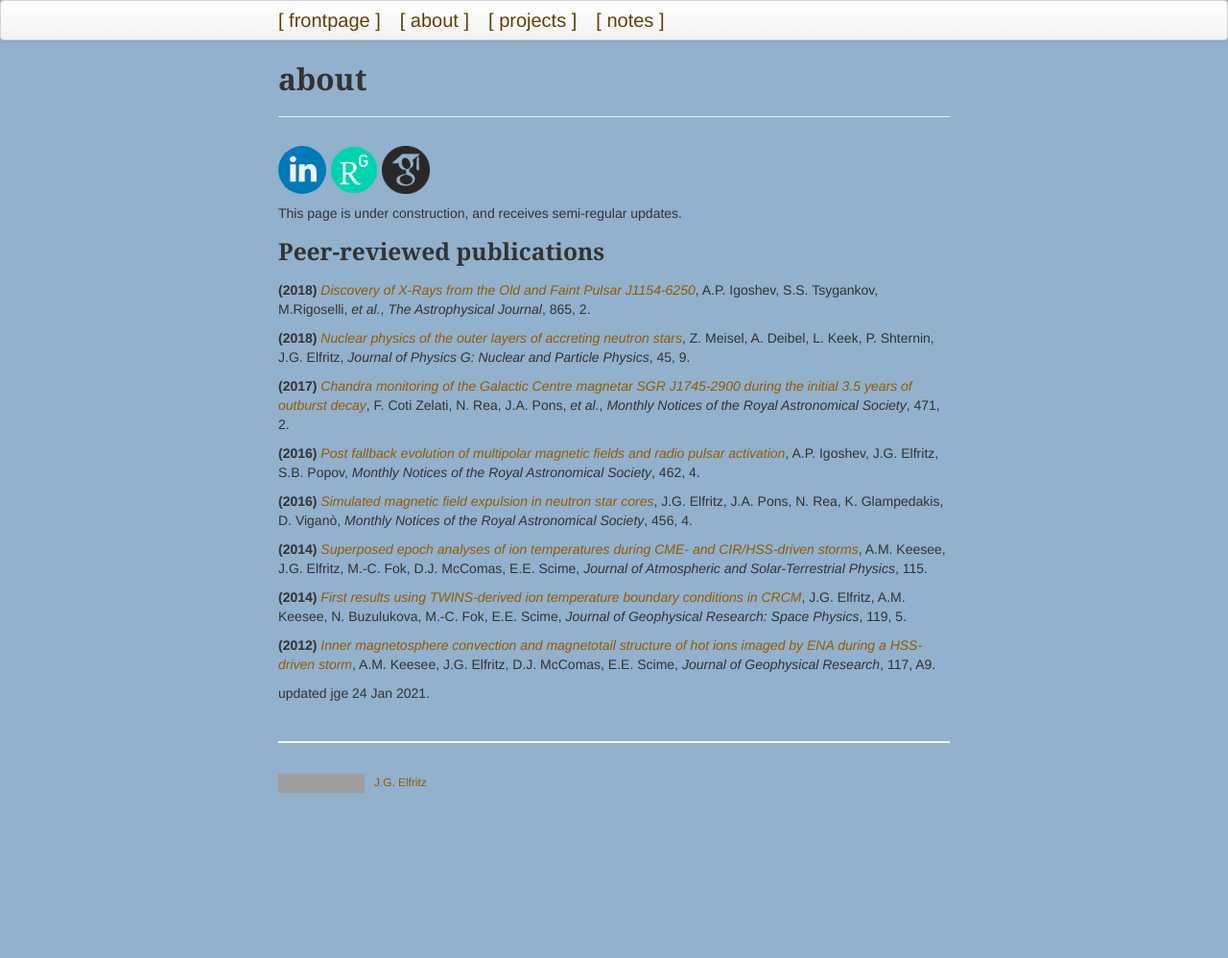
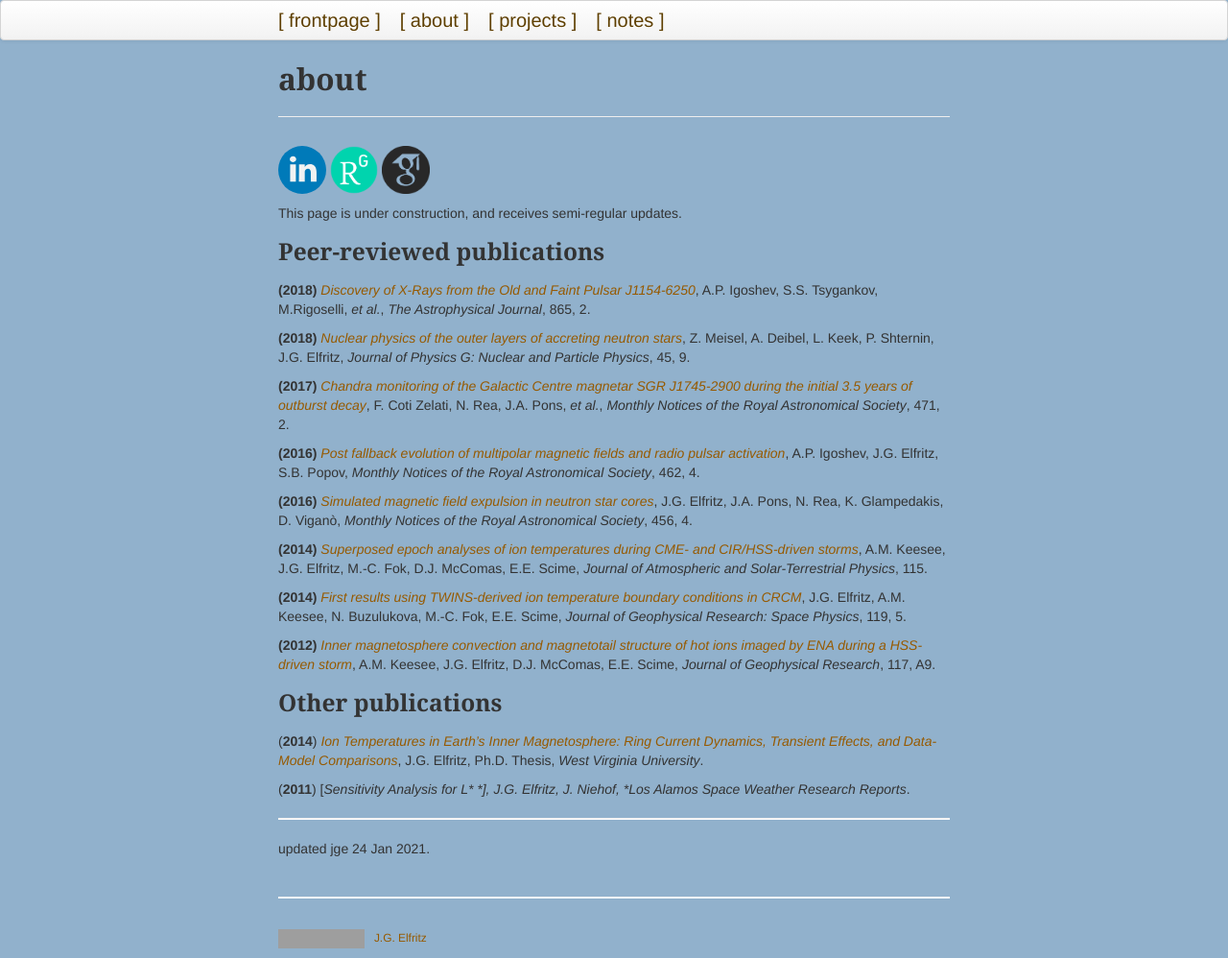
Before and after one commit to justinelfritz/justinelfritz.github.io, a Jekyll site: the page built from pages/about.md, in a window 1280 px wide. Shown: the whole page at 96% size. Built offline with Jekyll 4.4.1, drawn with Linux system fonts in a browser that asks for light colours; before the commit the page ends 900 px from its top, so only the background shows below that; grey boxes are pictures that could not be loaded.

Commit message:
addition of Other Publications section

```diff
--- a/pages/about.md
+++ b/pages/about.md
@@ -26,7 +26,11 @@ This page is under construction, and receives semi-regular updates.
 
 **(2012)** [*Inner magnetosphere convection and magnetotail structure of hot ions imaged by ENA during a HSS-driven storm*](https://ui.adsabs.harvard.edu/abs/2012JGRA..117.0L06K), A.M. Keesee, J.G. Elfritz, D.J. McComas, E.E. Scime, *Journal of Geophysical Research*, 117, A9.
 
+### Other publications
 
+(**2014**) [*Ion Temperatures in Earth's Inner Magnetosphere: Ring Current Dynamics, Transient Effects, and Data-Model Comparisons*](https://researchrepository.wvu.edu/etd/563/), J.G. Elfritz, Ph.D. Thesis, *West Virginia University*.
 
+(**2011**) [*Sensitivity Analysis for L\* *], J.G. Elfritz, J. Niehof, *Los Alamos Space Weather Research Reports*.
 
+---
 updated jge 24 Jan 2021.
```
